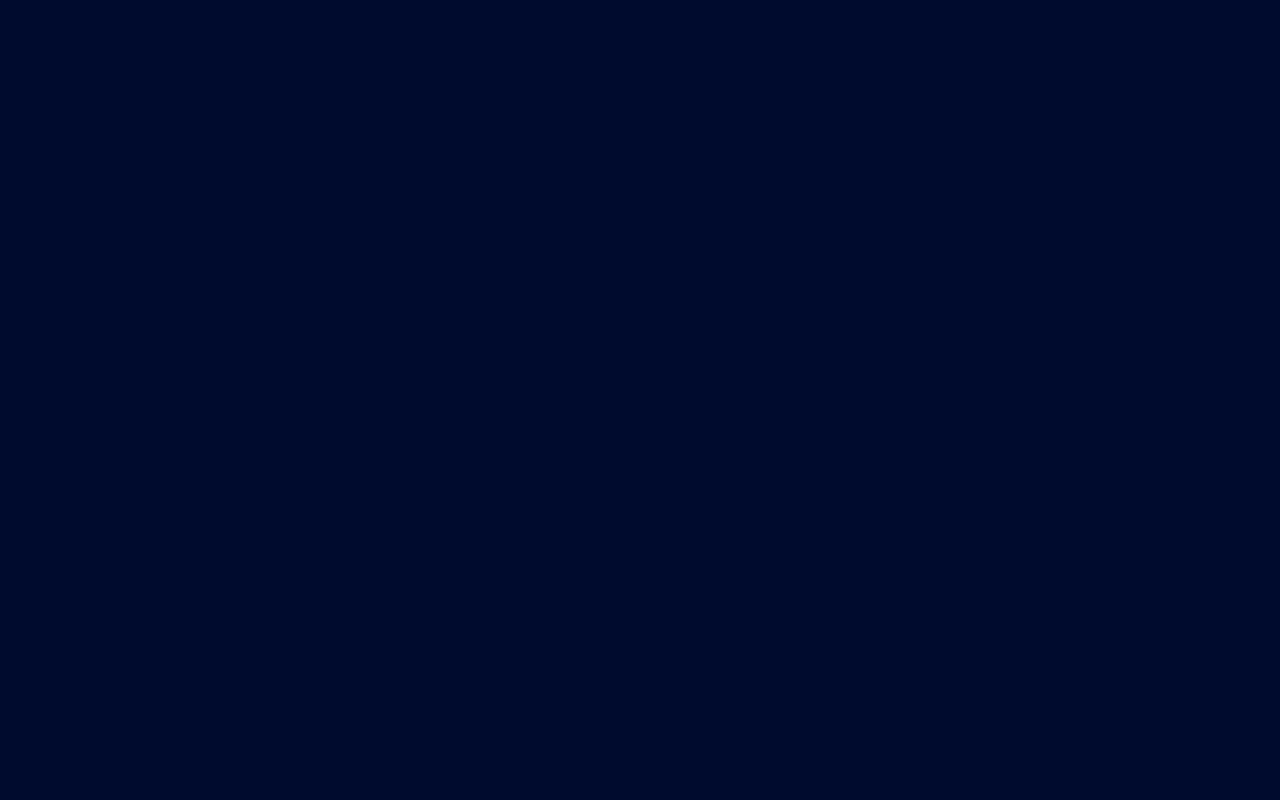
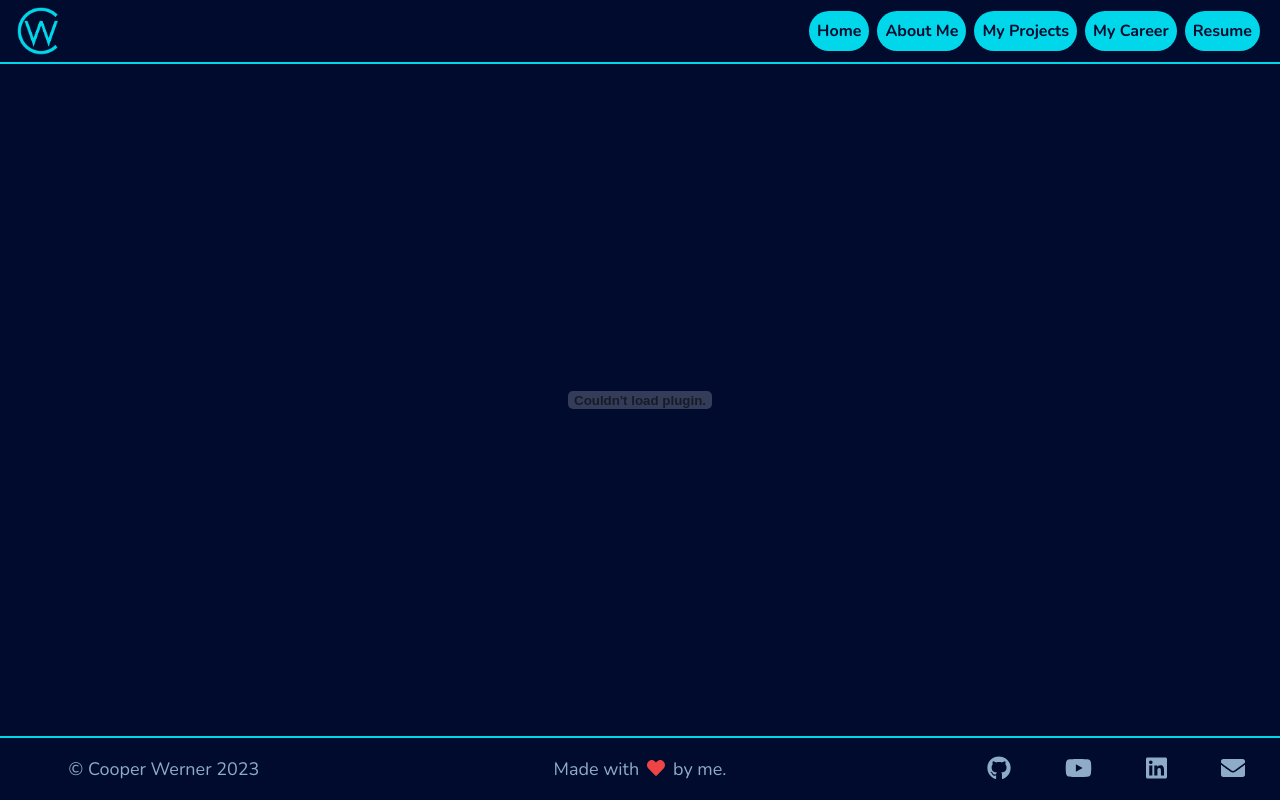
Before and after one commit to CooperW824/cooperw.tech, an Angular app: page /resume in a window 1280 px wide. Before the commit this address led to /. Built offline with nearby package versions, Linux system fonts and the light colour scheme.

Commit message:
Fix Resume Download

```diff
--- a/src/app/app-routing.module.ts
+++ b/src/app/app-routing.module.ts
@@ -4,6 +4,7 @@ import { AboutMeComponent } from './pages/about-me/about-me.component';
 import { ContactMeComponent } from './pages/contact-me/contact-me.component';
 import { HomePageComponent } from './pages/home-page/home-page.component';
 import { MyProjectsComponent } from './pages/my-projects/my-projects.component';
+import { ResumeComponent } from './pages/resume/resume.component';
 import { WorkExperienceComponent } from './pages/work-experience/work-experience.component';
 
 const routes: Routes = [
@@ -11,7 +12,8 @@ const routes: Routes = [
 	{ path: 'about', component: AboutMeComponent },
 	{ path: 'projects', component: MyProjectsComponent },
 	{ path: 'experience', component: WorkExperienceComponent },
-	{ path: 'contact', component: ContactMeComponent }
+	{ path: 'contact', component: ContactMeComponent },
+	{ path: 'resume', component: ResumeComponent }
 ];
 
 @NgModule({
--- a/src/app/app.module.ts
+++ b/src/app/app.module.ts
@@ -13,6 +13,7 @@ import { AboutMeComponent } from './pages/about-me/about-me.component';
 import { MyProjectsComponent } from './pages/my-projects/my-projects.component';
 import { ContactMeComponent } from './pages/contact-me/contact-me.component';
 import { WorkExperienceComponent } from './pages/work-experience/work-experience.component';
+import { ResumeComponent } from './pages/resume/resume.component';
 
 @NgModule({
 	declarations: [
@@ -24,7 +25,8 @@ import { WorkExperienceComponent } from './pages/work-experience/work-experience
 		AboutMeComponent,
 		MyProjectsComponent,
 		ContactMeComponent,
-		WorkExperienceComponent
+		WorkExperienceComponent,
+  ResumeComponent
 	],
 	imports: [BrowserModule, AppRoutingModule, FontAwesomeModule],
 	providers: [],
--- a/src/app/components/nav-bar/nav-bar.component.html
+++ b/src/app/components/nav-bar/nav-bar.component.html
@@ -21,8 +21,7 @@
 		<a routerLink="/experience" class="link">My Career</a>
 		<a
 			class="link"
-			href="../../../assets/downloadables/CooperWernerResume2022.pdf"
-			download=""
+			href="/resume"
 			>Resume</a
 		>
 	</div>
@@ -128,11 +127,10 @@
 						<h1>Contact Me</h1>
 					</div>
 				</div>
-				<a
+				<div
 					id="ResumeDownload"
 					class="card"
-					href="../../../assets/downloadables/CooperWernerResume2022.pdf"
-					download=""
+					(click)="toPage('resume')"
 				>
 					<div class="h-5/6 w-5/6 flex items-center justify-around">
 						<fa-icon [icon]="faDownload" size="3x"></fa-icon>
@@ -143,7 +141,7 @@
 					>
 						<h1>Resume</h1>
 					</div>
-				</a>
+				</div>
 			</div>
 			<div class="pb-16 phone:hidden"></div>
 		</div>
--- a/src/app/components/nav-bar/nav-bar.component.ts
+++ b/src/app/components/nav-bar/nav-bar.component.ts
@@ -52,7 +52,7 @@ export class NavBarComponent implements OnInit {
 		this.mobileMenu?.classList.toggle('hidden');
 	}
 
-	toPage(route: '' | 'about' | 'projects' | 'experience' | 'contact'): void {
+	toPage(route: '' | 'about' | 'projects' | 'experience' | 'contact' | 'resume'): void {
 		this.mobileMenu?.classList.toggle('hidden');
 		this.router.navigateByUrl(route);
 	}
--- /dev/null
+++ b/src/app/pages/resume/resume.component.html
@@ -0,0 +1,14 @@
+<div
+	class="flex flex-col justify-between h-screen bg-coop-background flex-grow-0 flex-shrink basis-auto"
+>
+	<coop-nav-bar class="h-16 w-full"></coop-nav-bar>
+
+	<div
+		class="flex items-center justify-center w-full bg-coop-background font-round h-fit p-4 flex-grow flex-shrink basis-auto"
+	>
+		<embed class="h-full w-full" src="https://cooperw-downloadables.s3.us-east-2.amazonaws.com/cooperw.tech/CooperWernerResume2022.pdf" type="application/pdf">
+
+	</div>
+
+	<coop-footer class="h-16 w-full"></coop-footer>
+</div>
--- /dev/null
+++ b/src/app/pages/resume/resume.component.ts
@@ -0,0 +1,16 @@
+import { Component, OnInit } from '@angular/core';
+import { faLaptopCode } from '@fortawesome/free-solid-svg-icons';
+
+@Component({
+  selector: 'coop-resume',
+  templateUrl: './resume.component.html',
+  styleUrls: ['./resume.component.css']
+})
+export class ResumeComponent implements OnInit {
+  faLaptopCode = faLaptopCode
+  constructor() { }
+
+  ngOnInit(): void {
+  }
+
+}
```
Also changed, not shown: src/app/pages/resume/resume.component.css (added), 1 other file (tests, documents, lock files or other folders).
